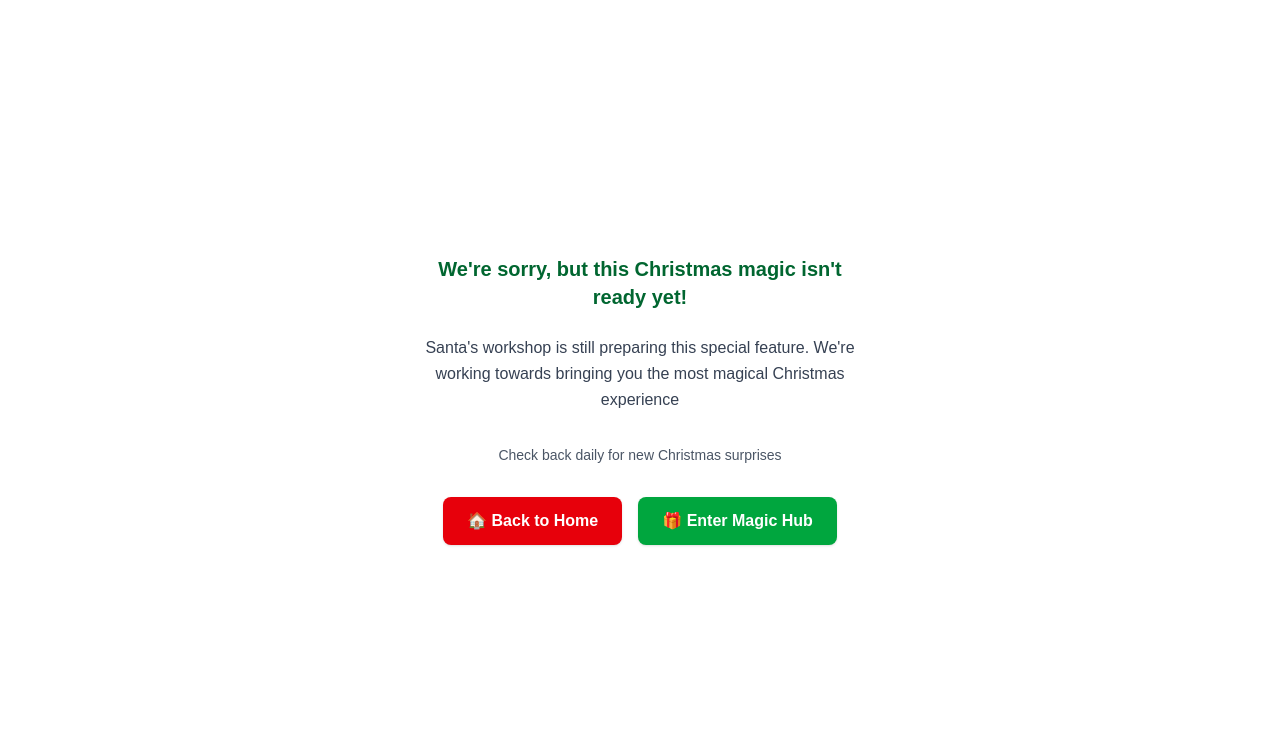
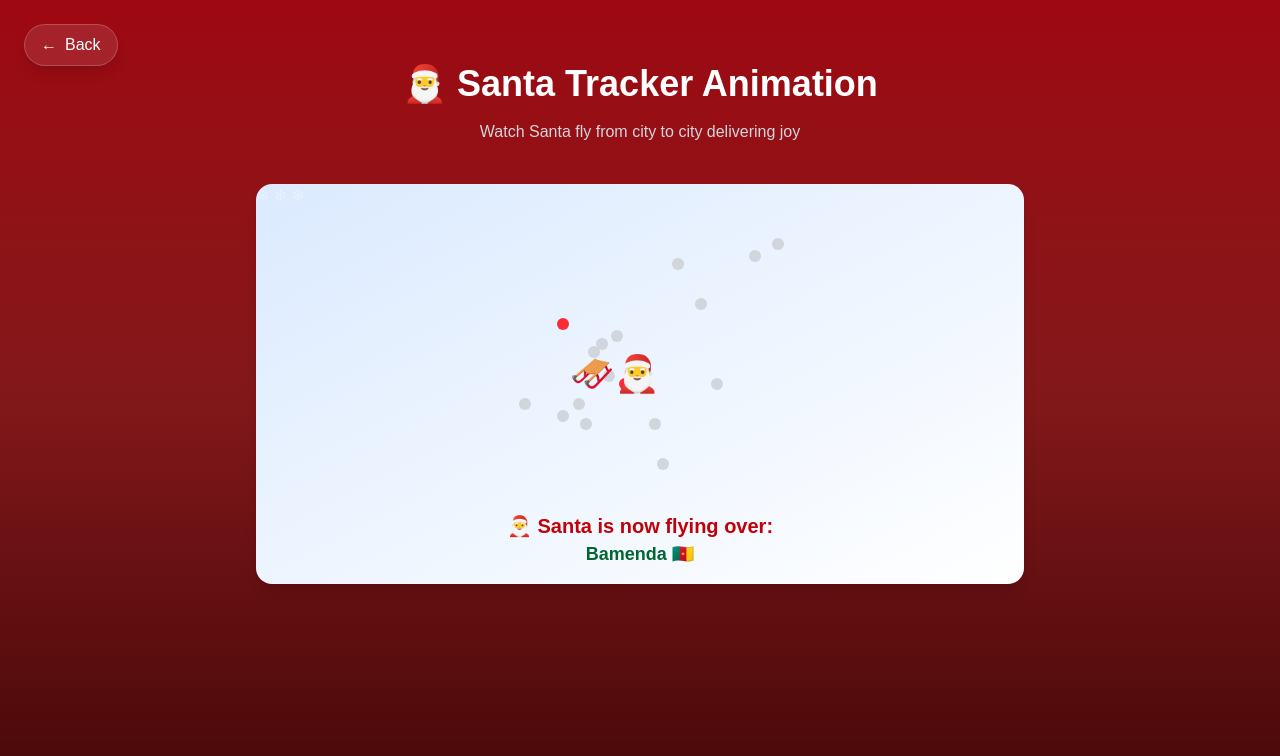
Before and after one commit to Mbiydzenyuy3/santas-magic-hub, a Next.js app: page /magic/santa-tracker in a window 1280 px wide. Before the commit this address had no page. Shown: the top 756 px of the page. Built offline with nearby package versions, Linux system fonts and the light colour scheme.

Commit message:
feat: implemented a santa-tracker for cities in cameroon

```diff
--- a/app/magic/page.tsx
+++ b/app/magic/page.tsx
@@ -125,6 +125,17 @@ export default function MagicHub() {
             Day 10 unlocked
           </p>
         </Link>
+        <Link
+          href="/magic/santa-tracker"
+          className="p-5 rounded-xl shadow-lg hover:shadow-xl bg-white border border-gray-200 transition-all duration-200 hover:border-green-300"
+        >
+          <div className="text-gray-900 font-semibold text-lg">
+            🎅✨ Santa Tracker Animation
+          </div>
+          <p className="text-xs text-gray-700 mt-2 font-medium">
+            Day 11 unlocked
+          </p>
+        </Link>
 
         <Link
           href="/magic/tree-decorator"
@@ -133,7 +144,7 @@ export default function MagicHub() {
           <div className="text-gray-900 font-semibold text-lg">
             🎄 Tree Decorator
           </div>
-          <p className="text-xs text-gray-700 mt-2 font-medium">Day 11</p>
+          <p className="text-xs text-gray-700 mt-2 font-medium">Day 12</p>
         </Link>
 
         <Link
@@ -143,7 +154,7 @@ export default function MagicHub() {
           <div className="text-gray-900 font-semibold text-lg">
             🍽️ Holiday Recipe Finder
           </div>
-          <p className="text-xs text-gray-700 mt-2 font-medium">Day 12</p>
+          <p className="text-xs text-gray-700 mt-2 font-medium">Day 13</p>
         </Link>
       </div>
     </div>
--- /dev/null
+++ b/app/magic/santa-tracker/page.tsx
@@ -0,0 +1,28 @@
+import SantaTracker from '@/components/SantaTracker'
+import Link from 'next/link'
+
+export default function SantaTrackerPage() {
+  return (
+    <div className="min-h-screen relative bg-gradient-to-b from-red-800 via-red-900 to-red-950 text-white overflow-hidden selection:bg-yellow-200 selection:text-red-900 p-6 flex flex-col items-center py-16 px-6">
+      <div className="absolute top-6 left-6 z-20">
+        <Link
+          href="/magic"
+          className="inline-flex items-center gap-2 px-4 py-2 bg-white/10 backdrop-blur-md hover:bg-white/20 border border-white/20 text-white rounded-full transition-all duration-300 font-medium group shadow-lg"
+        >
+          <span className="group-hover:-translate-x-1 transition-transform">
+            ←
+          </span>{' '}
+          Back
+        </Link>
+      </div>
+      <h1 className="text-4xl font-bold text-white mb-4 item-center justify-center">
+        🎅 Santa Tracker Animation
+      </h1>
+      <p className="text-gray-300 mb-10 font-medium">
+        Watch Santa fly from city to city delivering joy
+      </p>
+
+      <SantaTracker />
+    </div>
+  )
+}
--- /dev/null
+++ b/components/MapPath.tsx
@@ -0,0 +1,31 @@
+interface City {
+  name: string
+  x: number
+  y: number
+}
+
+interface MapPathProps {
+  cities: City[]
+  visited: number
+}
+
+export default function MapPath({ cities, visited }: MapPathProps) {
+  return (
+    <>
+      {cities.map((city: City, index: number) => (
+        <div
+          key={index}
+          className={`w-3 h-3 rounded-full absolute ${
+            visited >= index ? 'bg-red-500' : 'bg-gray-300'
+          }`}
+          style={{
+            left: `${city.x}%`,
+            top: `${city.y}%`,
+            transform: 'translate(-50%, -50%)',
+            transition: 'background 0.5s ease'
+          }}
+        />
+      ))}
+    </>
+  )
+}
--- /dev/null
+++ b/components/SantaIcon.tsx
@@ -0,0 +1,15 @@
+export default function SantaIcon({ x, y }: { x: number; y: number }) {
+  return (
+    <div
+      style={{
+        position: 'absolute',
+        left: `${x}%`,
+        top: `${y}%`,
+        transform: 'translate(-50%, -50%)',
+        transition: 'all 1.8s ease-in-out'
+      }}
+    >
+      <span className="text-4xl">🛷🎅</span>
+    </div>
+  )
+}
--- /dev/null
+++ b/components/SantaTracker.tsx
@@ -0,0 +1,41 @@
+'use client'
+
+import { useEffect, useState } from 'react'
+import SantaIcon from './SantaIcon'
+import MapPath from './MapPath'
+import { santaCities } from '@/lib/santaCities'
+
+export default function SantaTracker() {
+  const [index, setIndex] = useState(0)
+
+  useEffect(() => {
+    const interval = setInterval(() => {
+      setIndex((i) => (i + 1) % santaCities.length)
+    }, 2500)
+
+    return () => clearInterval(interval)
+  }, [])
+
+  const currentCity = santaCities[index]
+
+  return (
+    <div className="relative w-full max-w-3xl h-[400px] bg-gradient-to-br from-blue-100 to-white rounded-2xl shadow-lg overflow-hidden mx-auto">
+      <div className="absolute inset-0 pointer-events-none animate-pulse opacity-20">
+        ❄ ❄ ❄
+      </div>
+
+      <MapPath cities={santaCities} visited={index} />
+
+      <SantaIcon x={currentCity.x} y={currentCity.y} />
+
+      <div className="absolute bottom-4 w-full text-center">
+        <p className="text-xl font-bold text-red-700">
+          🎅 Santa is now flying over:
+        </p>
+        <p className="text-lg font-semibold text-green-800">
+          {currentCity.name}
+        </p>
+      </div>
+    </div>
+  )
+}
--- a/constant/challengeDays.ts
+++ b/constant/challengeDays.ts
@@ -9,8 +9,8 @@ export const days = [
   { day: 8, name: 'Story Teller', live: true },
   { day: 9, name: 'Naughty or Nice Meter', live: true },
   { day: 10, name: 'Snowfall Customizer', live: true },
-  { day: 11, name: 'Tree Decorator', live: false },
-  { day: 12, name: 'Christmas Movie Recommender', live: false },
+  { day: 11, name: 'Santa Tracker Animation', live: true },
+  { day: 12, name: 'Christmas Move Recommender', live: false },
   { day: 13, name: 'Festive Playlist Generator', live: false },
   { day: 14, name: 'Virtual Snow Globe', live: false },
   { day: 15, name: 'Holiday Light Simulator', live: false },
--- /dev/null
+++ b/lib/santaCities.ts
@@ -0,0 +1,20 @@
+export const santaCities = [
+  { name: 'Yaoundé 🇨🇲', x: 50, y: 45 },
+  { name: 'Douala 🇨🇲', x: 48, y: 50 },
+  { name: 'Bamenda 🇨🇲', x: 40, y: 35 },
+  { name: 'Buea 🇨🇲', x: 42, y: 55 },
+  { name: 'Limbe 🇨🇲', x: 40, y: 58 },
+  { name: 'Kumba 🇨🇲', x: 43, y: 60 },
+  { name: 'Bafoussam 🇨🇲', x: 45, y: 40 },
+  { name: 'Dschang 🇨🇲', x: 44, y: 42 },
+  { name: 'Ebolowa 🇨🇲', x: 52, y: 60 },
+  { name: 'Kribi 🇨🇲', x: 53, y: 70 },
+  { name: 'Bertoua 🇨🇲', x: 60, y: 50 },
+  { name: 'Ngaoundéré 🇨🇲', x: 58, y: 30 },
+  { name: 'Garoua 🇨🇲', x: 55, y: 20 },
+  { name: 'Maroua 🇨🇲', x: 65, y: 18 },
+  { name: 'Nkongsamba 🇨🇲', x: 46, y: 48 },
+  { name: 'Foumban 🇨🇲', x: 47, y: 38 },
+  { name: 'Kousseri 🇨🇲', x: 68, y: 15 },
+  { name: 'Mamfe 🇨🇲', x: 35, y: 55 }
+]
```
